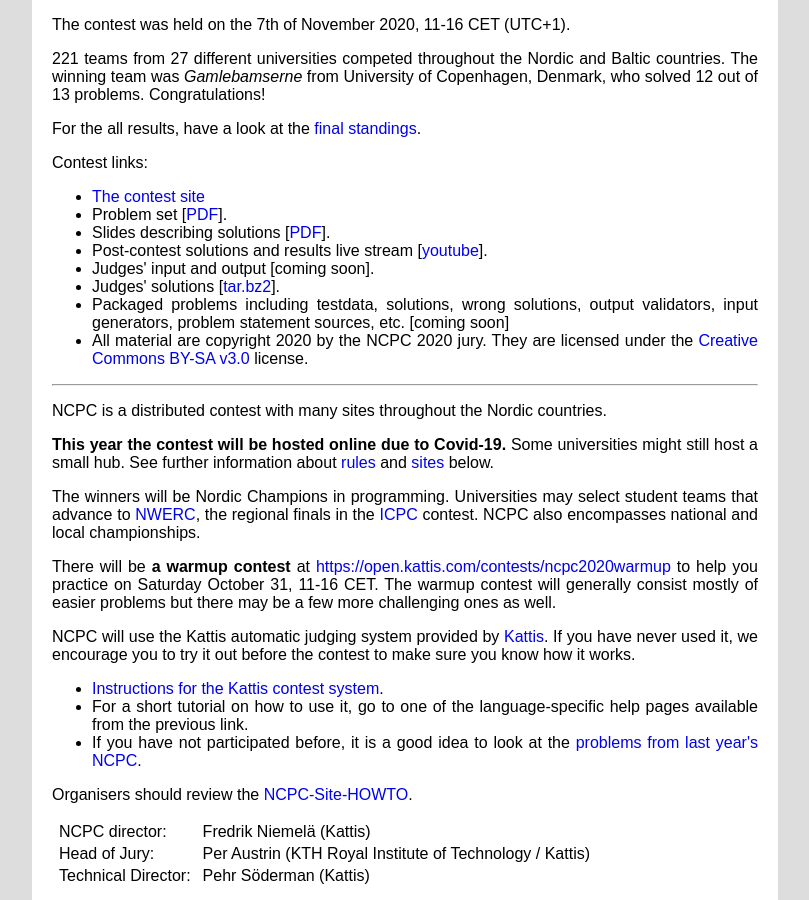
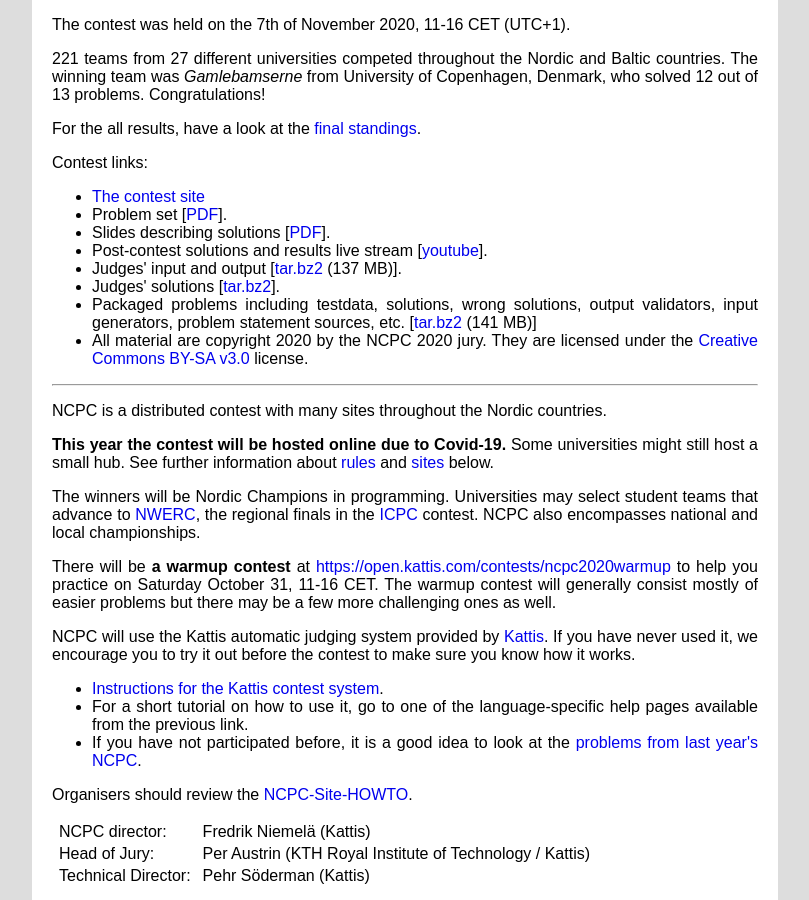
Before and after one commit to icpc/ncpc-web, a Jekyll site: the page built from ncpc2020/index.html, in a window 1280 px wide and 900 px high, scrolled down 367 px. Shown: the whole window, without its empty margins (235-1044 px from the left). Built offline with Jekyll 4.4.1, drawn with Linux system fonts in a browser that asks for light colours.

Commit message:
links to packages + test data

```diff
--- a/ncpc2020/index.html
+++ b/ncpc2020/index.html
@@ -47,10 +47,10 @@
   <li>Post-contest solutions and results live stream
     [<a href="https://youtu.be/yZn6xKEN1uU">youtube</a>].</li>
   <li>Judges' input and output
-    [<!--<a href="...">tar.bz2</a> (137 MB)-->coming soon].</li>
+    [<a href="https://drive.google.com/file/d/1Pfg86IfFqUaKVpyccMPTbYRW8SCjrGVk/view?usp=sharing">tar.bz2</a> (137 MB)].</li>
   <li>Judges' solutions
     [<a href="ncpc2020-solutions.tar.bz2">tar.bz2</a>]. </li>
-  <li>Packaged problems including testdata, solutions, wrong solutions, output validators, input generators, problem statement sources, etc. [<!--<a href="...">tar.bz2</a> (141 MB)-->coming soon]
+  <li>Packaged problems including testdata, solutions, wrong solutions, output validators, input generators, problem statement sources, etc. [<a href="https://drive.google.com/file/d/1VKDTcSezgmsPkvzDXPQJZgcbh9TINhmm/view?usp=sharing">tar.bz2</a> (141 MB)]
   </li>
   <li>All material are copyright 2020 by the NCPC 2020 jury. They are licensed under the <a href="http://creativecommons.org/licenses/by-sa/3.0/">Creative Commons BY-SA v3.0</a> license.</li>
 </ul>
```
